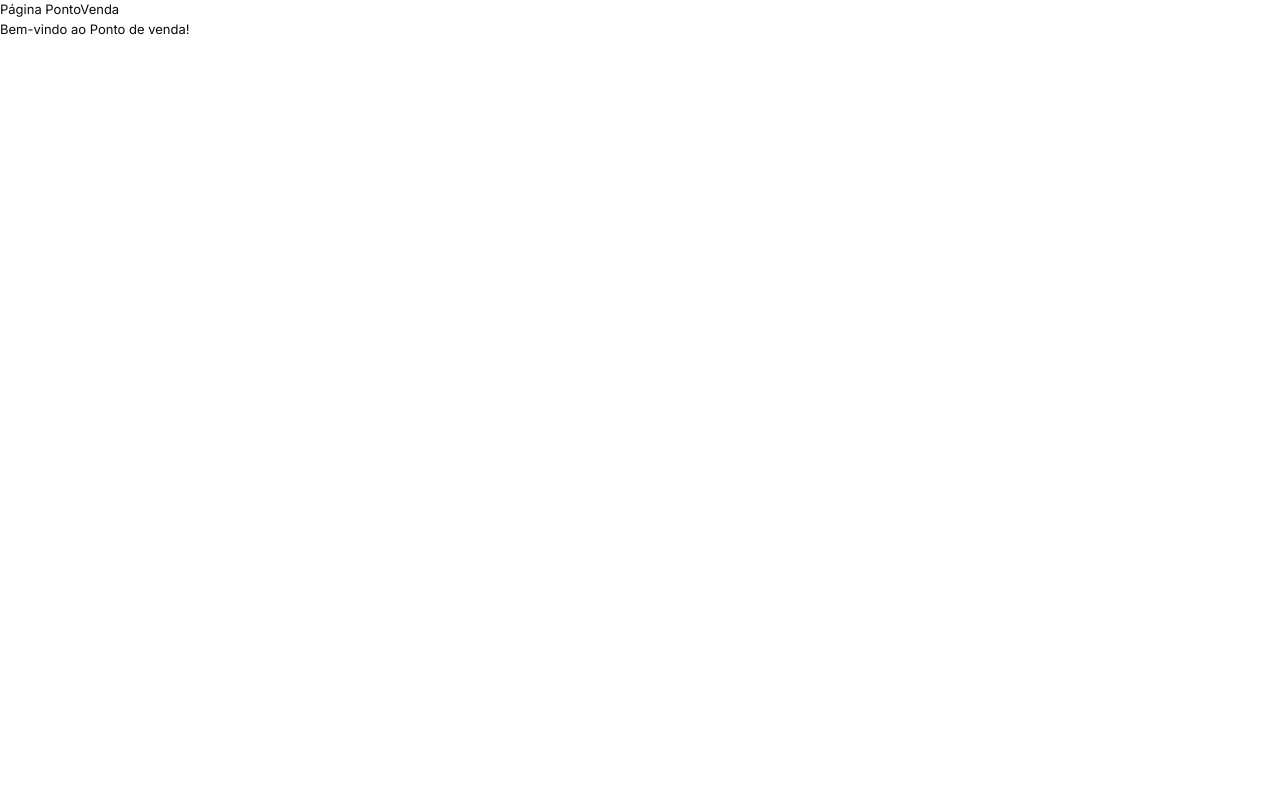
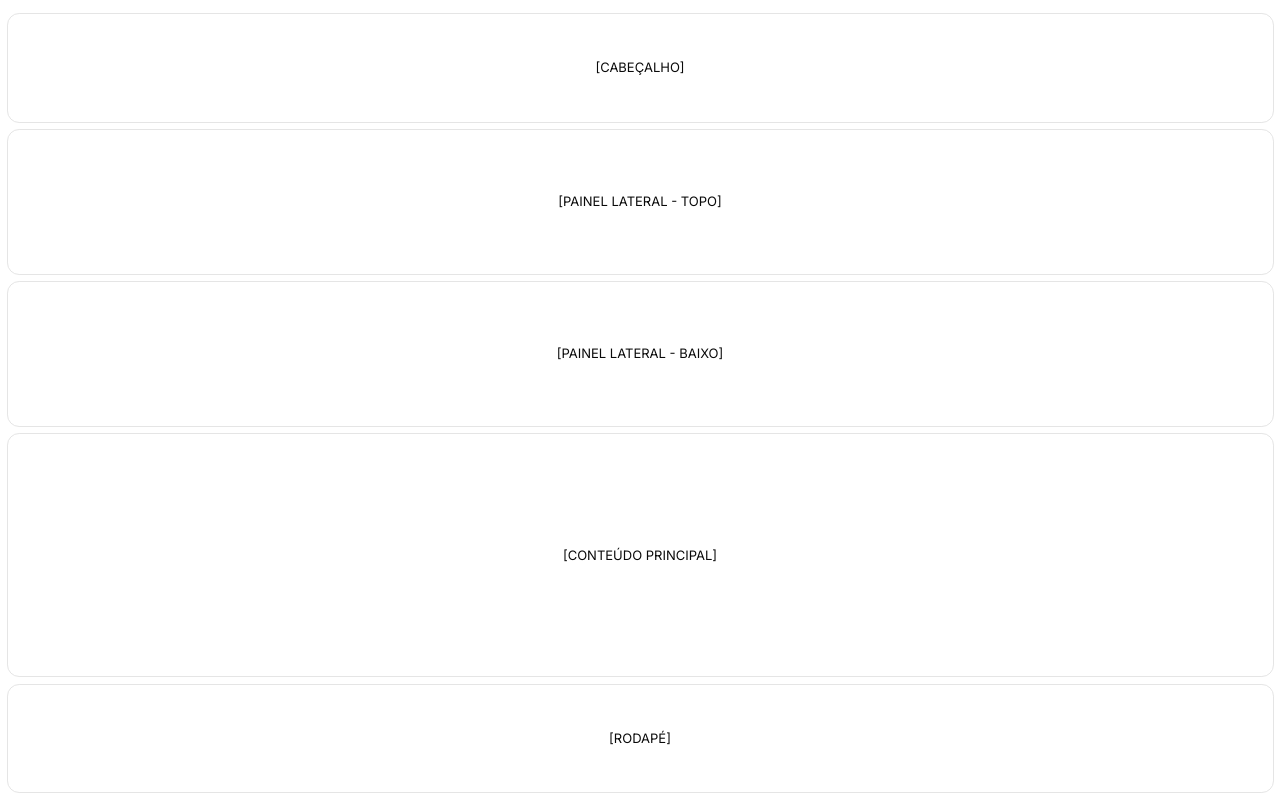
Before and after one commit to josielmaicon/Sinapse-ERP-1.1, a React (Vite) app in the folder interface/: page /pontovenda in a window 1280 px wide. Built offline with nearby package versions, Linux system fonts and the light colour scheme.

Commit message:
layout pagina de venda

```diff
--- /dev/null
+++ b/interface/src/layouts/PontoVendaLayout.jsx
@@ -0,0 +1,35 @@
+// src/layouts/ComprasPageLayout.jsx
+
+export default function ComprasPageLayout({
+  Header,
+  SidePanelTop,
+  SidePanelBottom,
+  MainContent,
+  Footer,
+}) {
+  return (
+    <div className="flex-1 p-2 pt-4 flex flex-col h-full">
+      <div className="grid flex-grow grid-rows-[0.2fr_1fr_0.2fr] gap-2 h-full min-h-0">
+        <div className="bg-card rounded-xl border p-4 flex items-center justify-center">
+          {Header || "[CABEÇALHO]"}
+        </div>
+        <div className="grid grid-cols-[  4fr_6fr] gap-2 min-h-0">
+          <div className="grid grid-rows-2 gap-2 min-h-0">
+            <div className="bg-card rounded-xl border p-4 flex items-center justify-center">
+              {SidePanelTop || "[PAINEL LATERAL - TOPO]"}
+            </div>
+            <div className="bg-card rounded-xl border p-4 flex items-center justify-center">
+              {SidePanelBottom || "[PAINEL LATERAL - BAIXO]"}
+            </div>
+          </div>
+          <div className="bg-card rounded-xl border p-4 flex items-center justify-center">
+            {MainContent || "[CONTEÚDO PRINCIPAL]"}
+          </div>
+        </div>
+        <div className="bg-card rounded-xl border p-4 flex items-center justify-center">
+          {Footer || "[RODAPÉ]"}
+        </div>
+      </div>
+    </div>
+  );
+}
--- a/interface/src/pages/PontoVendaPage.jsx
+++ b/interface/src/pages/PontoVendaPage.jsx
@@ -1,8 +1,7 @@
+import ComprasPageLayout from "@/layouts/PontoVendaLayout";
+
 export default function PontoVenda() {
   return (
-    <div>
-      <h1>Página PontoVenda</h1>
-      <p>Bem-vindo ao Ponto de venda!</p>
-    </div>
+    <ComprasPageLayout/>
   );
 }
```
